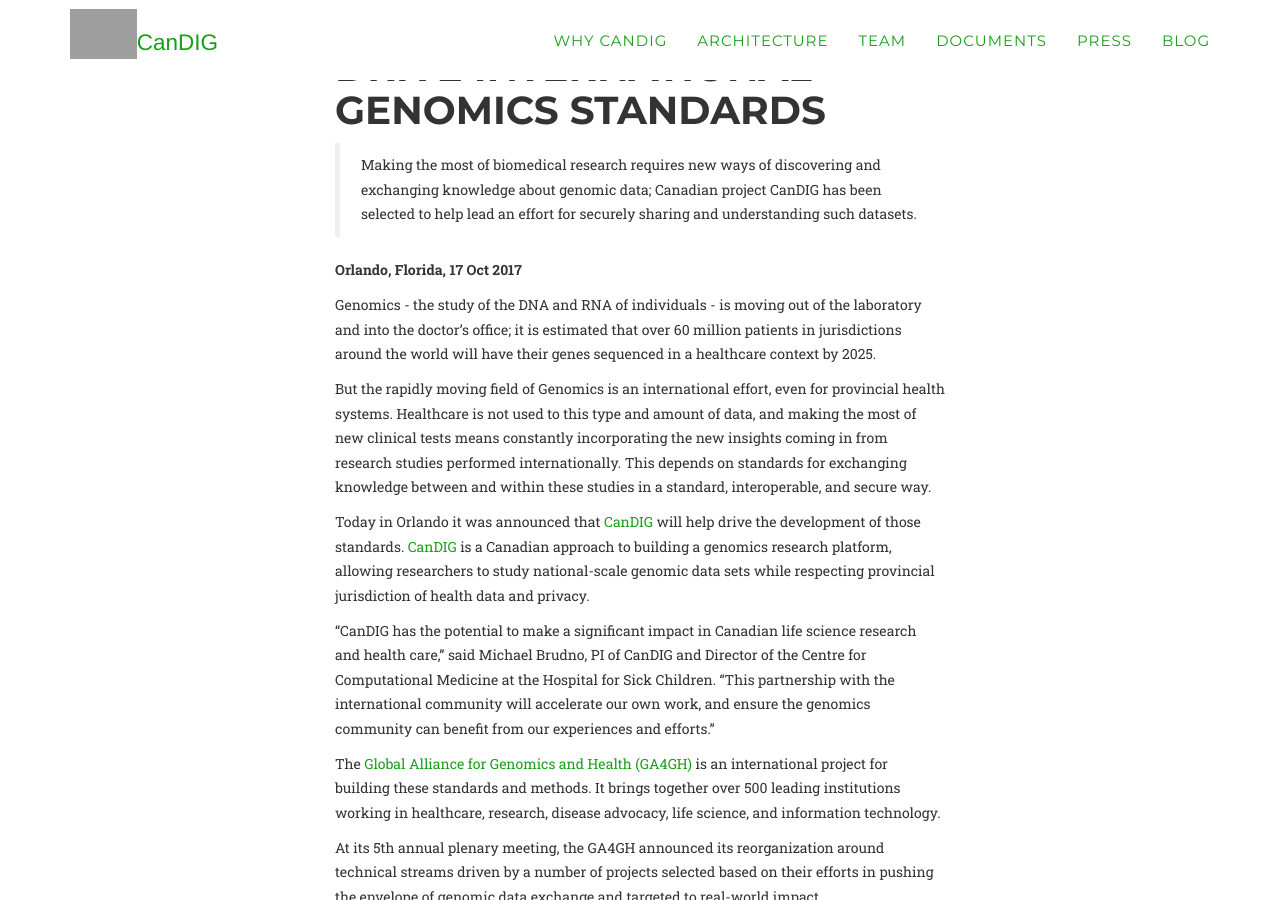
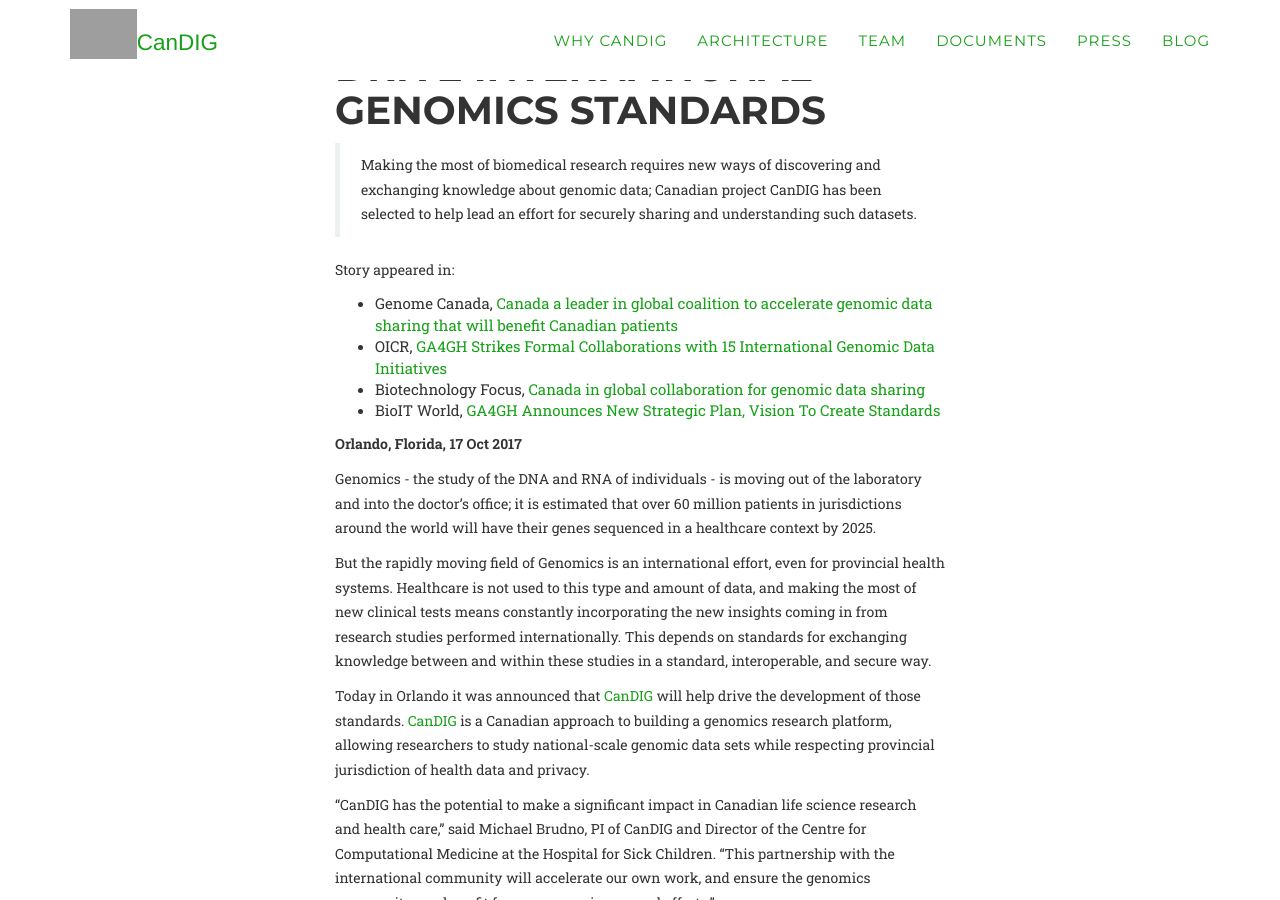
Before and after one commit to CanDIG/candig.github.io, a Jekyll site: the page built from _pages/releases/candig_joins_ga4gh.md, in a window 1280 px wide and 900 px high, scrolled down 323 px. Built offline with Jekyll 4.4.1, drawn with Linux system fonts in a browser that asks for light colours; some web fonts are replaced; grey boxes are pictures that could not be loaded.

Commit message:
Add links to stories covering this

```diff
--- a/_pages/releases/candig_joins_ga4gh.md
+++ b/_pages/releases/candig_joins_ga4gh.md
@@ -7,6 +7,12 @@
 # Cross-Canada Project CanDIG Selected to Help Drive International Genomics Standards
 
 > Making the most of biomedical research requires new ways of discovering and exchanging knowledge about genomic data; Canadian project CanDIG has been selected to help lead an effort for securely sharing and understanding such datasets.
+
+Story appeared in:
+* Genome Canada, [Canada a leader in global coalition to accelerate genomic data sharing that will benefit Canadian patients](https://www.genomecanada.ca/en/news/canada-leader-global-coalition-accelerate-genomic-data-sharing-will-benefit-canadian-patients)
+* OICR, [GA4GH Strikes Formal Collaborations with 15 International Genomic Data Initiatives](https://news.oicr.on.ca/2017/10/ga4gh-strikes-formal-collaborations-with-15-international-genomic-data-initiatives/)
+* Biotechnology Focus, [Canada in global collaboration for genomic data sharing](https://biotechnologyfocus.ca/canada-in-global-collaboration-for-genomic-data-sharing-24709-2/)
+* BioIT World, [GA4GH Announces New Strategic Plan, Vision To Create Standards](http://www.bio-itworld.com/2017/10/17/ga4gh-announces-new-strategic-plan-vision-to-create-standards.aspx)
 
 **Orlando, Florida, 17 Oct 2017**
 
```
